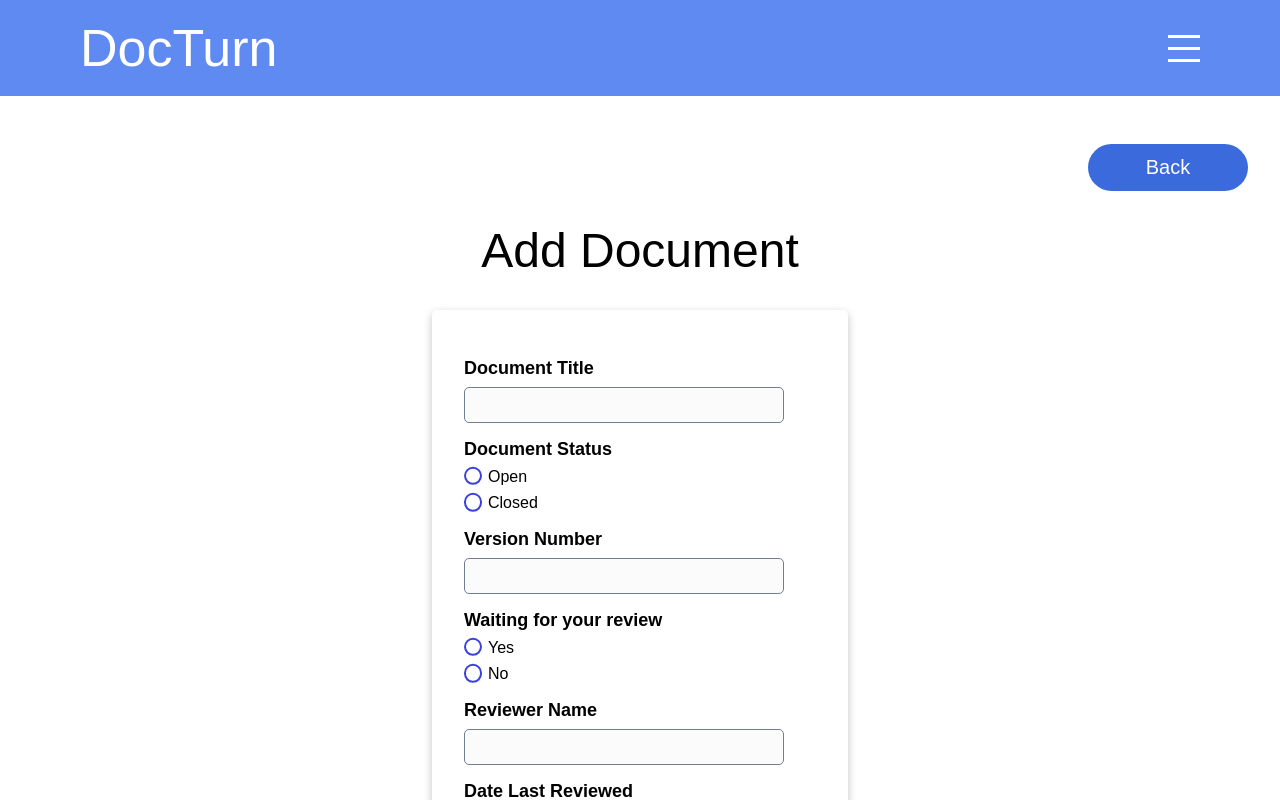
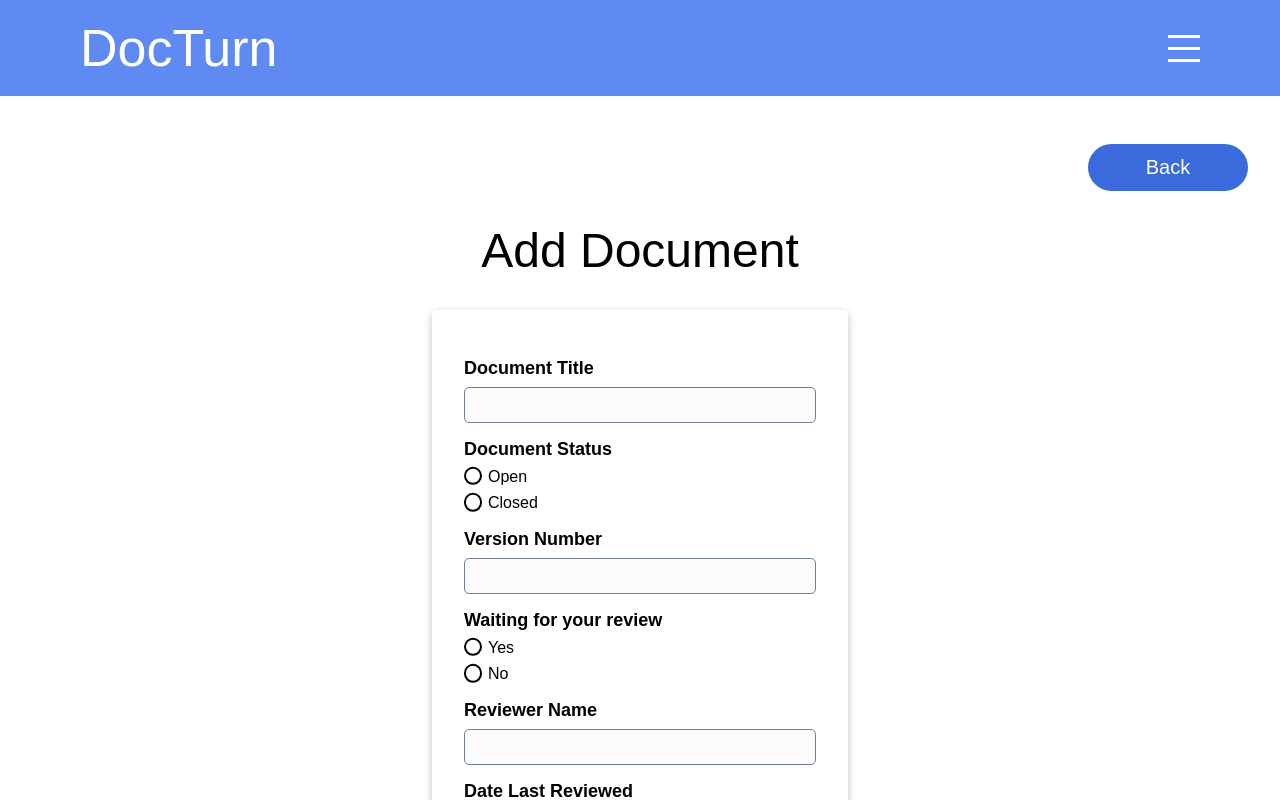
Before and after one commit to nicolecevey/docturn, a React (Create React App) app: page /documents/add in a window 1280 px wide. Shown: the top 800 px of the page. Built offline with nearby package versions, Linux system fonts and the light colour scheme; no server answers.

Commit message:
Styling changes to radio buttons on add and edit pages

```diff
--- a/src/components/AddDocumentForm/AddDocumentForm.js
+++ b/src/components/AddDocumentForm/AddDocumentForm.js
@@ -1,5 +1,4 @@
 import "./AddDocumentForm.scss";
-import documentIcon from "../../assets/document-512.png";
 import { Link } from "react-router-dom";
 import { addDoc, collection, getFirestore}  from "firebase/firestore";
 import { useHistory } from "react-router-dom";
@@ -18,7 +17,6 @@ function AddDocumentForm() {
       version: event.target.version.value,
       toReview: event.target.toReview.value,
       reviewerName: event.target.reviewerName.value,
-      version: event.target.version.value,
       dateLastReviewed: event.target.dateLastReviewed.value
     })
     history.push("/documents")
@@ -45,16 +43,18 @@ function AddDocumentForm() {
             <input
               type="radio"
               name="status"
-              value="open"
+              value="Open"
               className="add-form__radio"
-            ></input>{" "}
+            ></input>
             Open
+          </label>
+          <label className="add-form__radio-label">
             <input
               type="radio"
               name="status"
-              value="closed"
+              value="Closed"
               className="add-form__radio"
-            ></input>{" "}
+            ></input>
             Closed
           </label>
           <label className="add-form__label">
--- a/src/components/AddDocumentForm/AddDocumentForm.scss
+++ b/src/components/AddDocumentForm/AddDocumentForm.scss
@@ -19,7 +19,7 @@
     }
 
     &__add-button {
-        margin: 3rem 0 0 0rem;
+        margin-top: 3rem;
         align-self: center;
     }
 
@@ -34,9 +34,7 @@
 
     &__container {
         display: flex;
-        // border: 1px solid rgb(156, 161, 166);
-        // background-color: rgba(156, 161, 166, 0.062);
-        padding:  3rem 4rem 3rem 2rem;
+        padding:  3rem 2rem;
         border-radius: 5px;
         box-shadow: rgba(0, 0, 0, 0.24) 0px 3px 8px;
     }
@@ -45,7 +43,7 @@
         display: flex;
         flex-direction: column;
         justify-content: center;
-        width: 20rem;
+        width: 22rem;
     }
 
     &__input {
@@ -81,15 +79,16 @@
 }
 
 input[type="radio"] {
-  -webkit-appearance: none;
-  appearance: none;
+    cursor: pointer;
+//   -webkit-appearance: none;
+//   appearance: none;
   background-color: white;
   margin: 0;
   font: inherit;
   color: currentColor;
   width: 1.15em;
   height: 1.15em;
-  border: 0.15em solid #3942de;
+  border: 0.15em solid black;
   border-radius: 50%;
   transform: translateY(-0.075em);
   display: grid;
@@ -123,6 +122,7 @@ input[type="radio"] {
     display: grid;
     grid-template-columns: 1em auto;
     gap: 0.5rem;
+    pointer-events: inherit;
 
     &:focus-within {
         color: black;
--- a/src/components/EditDocumentForm/EditDocumentForm.js
+++ b/src/components/EditDocumentForm/EditDocumentForm.js
@@ -1,5 +1,4 @@
 import "./EditDocumentForm.scss";
-import documentIcon from "../../assets/document-512.png";
 import { Link } from "react-router-dom";
 import { updateDoc, doc, getFirestore }  from "firebase/firestore";
 import { useHistory, useParams } from "react-router-dom";
@@ -46,10 +45,9 @@ function EditDocumentForm() {
       </Link>
       <h1 className="edit-form__title">Edit Document</h1>
       <div className="edit-form__container">
-        <img src={documentIcon} className="edit-form__icon" alt="Icon of document"></img>
         <form className="edit-form__form" onSubmit={editDocument}>
           <label className="edit-form__label edit-form__label--title">
-            Document Title:
+            Document Title
             <input
               type="text"
               className="edit-form__input"
@@ -57,8 +55,8 @@ function EditDocumentForm() {
               placeholder={document.title}
             ></input>
           </label>
-          <p className="edit-form__label">Document Status:</p>
-          <label>
+          <p className="edit-form__label">Document Status</p>
+          <label className="edit-form__radio-label" for="status">
             <input
               type="radio"
               name="status"
@@ -77,7 +75,7 @@ function EditDocumentForm() {
             Closed
           </label>
           <label className="edit-form__label">
-            Version Number:
+            Version Number
             <input
               className="edit-form__input"
               type="number"
@@ -85,7 +83,7 @@ function EditDocumentForm() {
               placeholder={document.version}
             ></input>{" "}
           </label>
-          <p className="edit-form__label">Waiting for your review:</p>
+          <p className="edit-form__label">Waiting for your review</p>
           <label className="edit-form__radio-label">
             <input
               type="radio"
--- a/src/components/EditDocumentForm/EditDocumentForm.scss
+++ b/src/components/EditDocumentForm/EditDocumentForm.scss
@@ -19,7 +19,8 @@
     }
 
     &__edit-button {
-        margin: 3rem 0 0 -7rem;
+        margin-top: 3rem;
+        align-self: center;
     }
 
     &__link {
@@ -29,14 +30,11 @@
     &__icon {
         height: 20rem;
         width: 20rem;
-        opacity: 80%;
     }
 
     &__container {
         display: flex;
-        // border: 1px solid rgb(156, 161, 166);
-        // background-color: rgba(156, 161, 166, 0.062);
-        padding:  3rem 4rem 3rem 2rem;
+        padding:  3rem 2rem;
         border-radius: 5px;
         box-shadow: rgba(0, 0, 0, 0.24) 0px 3px 8px;
     }
@@ -44,10 +42,12 @@
     &__form {
         display: flex;
         flex-direction: column;
+        width: 22rem;
     }
 
     &__input {
         @include input;
+        width: 100%;
         padding: .5rem;
         margin-top: .25rem;
     }
@@ -65,5 +65,62 @@
     &__radio {
         margin: 0 .5rem;
         margin-top: .25rem;
+        color: black;
     }
 }
+
+// Radio button styling
+*,
+*:before,
+*:after {
+  box-sizing: border-box;
+}
+
+input[type="radio"] {
+  -webkit-appearance: none;
+  appearance: none;
+  background-color: white;
+  margin: 0;
+  font: inherit;
+  color: currentColor;
+  width: 1.15em;
+  height: 1.15em;
+  border: 0.15em solid black;
+  border-radius: 50%;
+  transform: translateY(-0.075em);
+  display: grid;
+  place-content: center;
+
+  &::before {
+    content: "";
+    width: 0.65em;
+    height: 0.65em;
+    border-radius: 50%;
+    transform: scale(0);
+    transition: 120ms transform ease-in-out;
+    box-shadow: inset 1em 1em #3942de;
+    background-color: white;
+  }
+
+  &:checked::before {
+    transform: scale(1);
+  }
+
+  :focus {
+    outline: max(2px, 0.15em) solid #3942de;
+    outline-offset: max(2px, 0.15em);
+  }
+}
+
+.edit-form__radio-label {
+    margin-top: .5rem;
+    font-size: 1rem;
+    line-height: 1.1;
+    display: grid;
+    grid-template-columns: 1em auto;
+    gap: 0.5rem;
+
+    &:focus-within {
+        color: black;
+    }
+}
--- a/src/components/WelcomeBanner/WelcomeBanner.scss
+++ b/src/components/WelcomeBanner/WelcomeBanner.scss
@@ -15,6 +15,7 @@
     }
 
     &__title {
+        font-size: 2.4rem;
         color: white;
         white-space: nowrap;
         overflow: hidden;
@@ -31,5 +32,9 @@
             from{border-right-color: #5f8af2;}
             to{border-right-color: transparent;}
         }
+
+        @include tablet {
+            font-size: 3.25rem;
+        }
     }
 }
```
